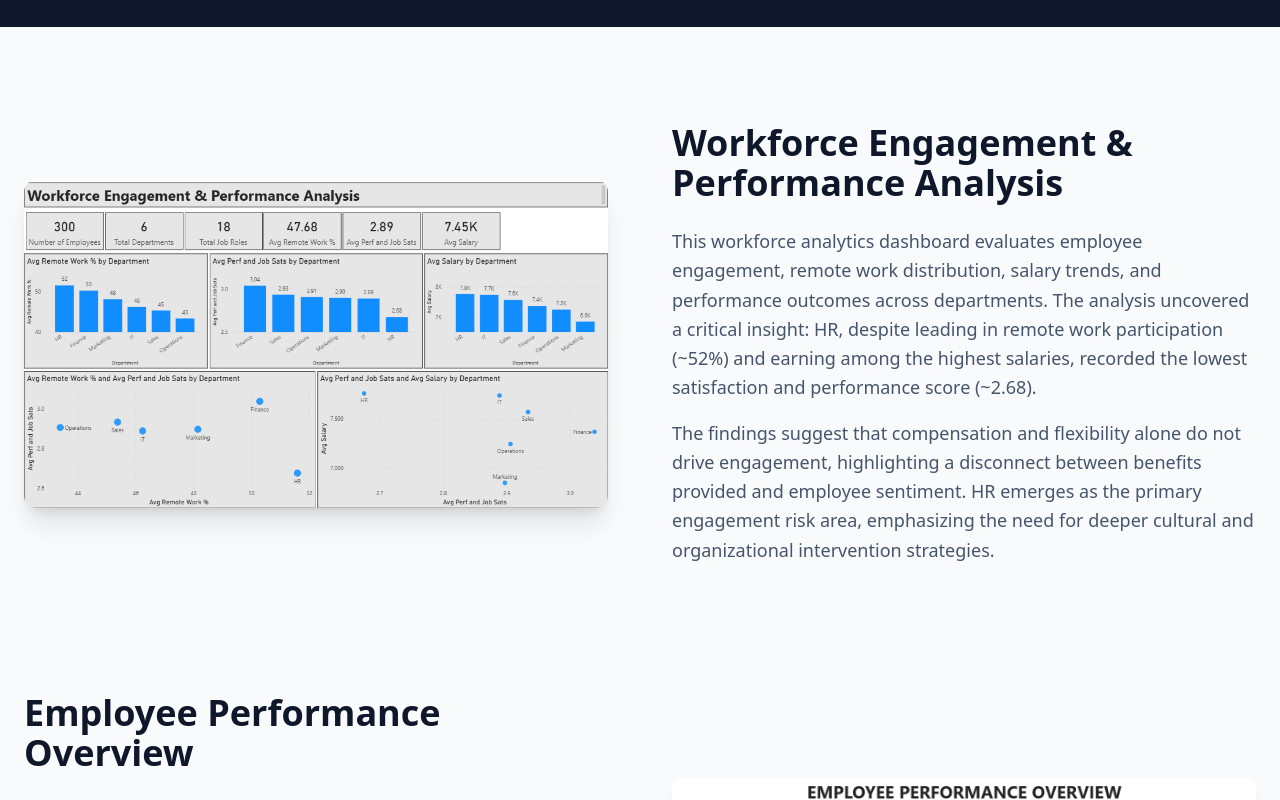
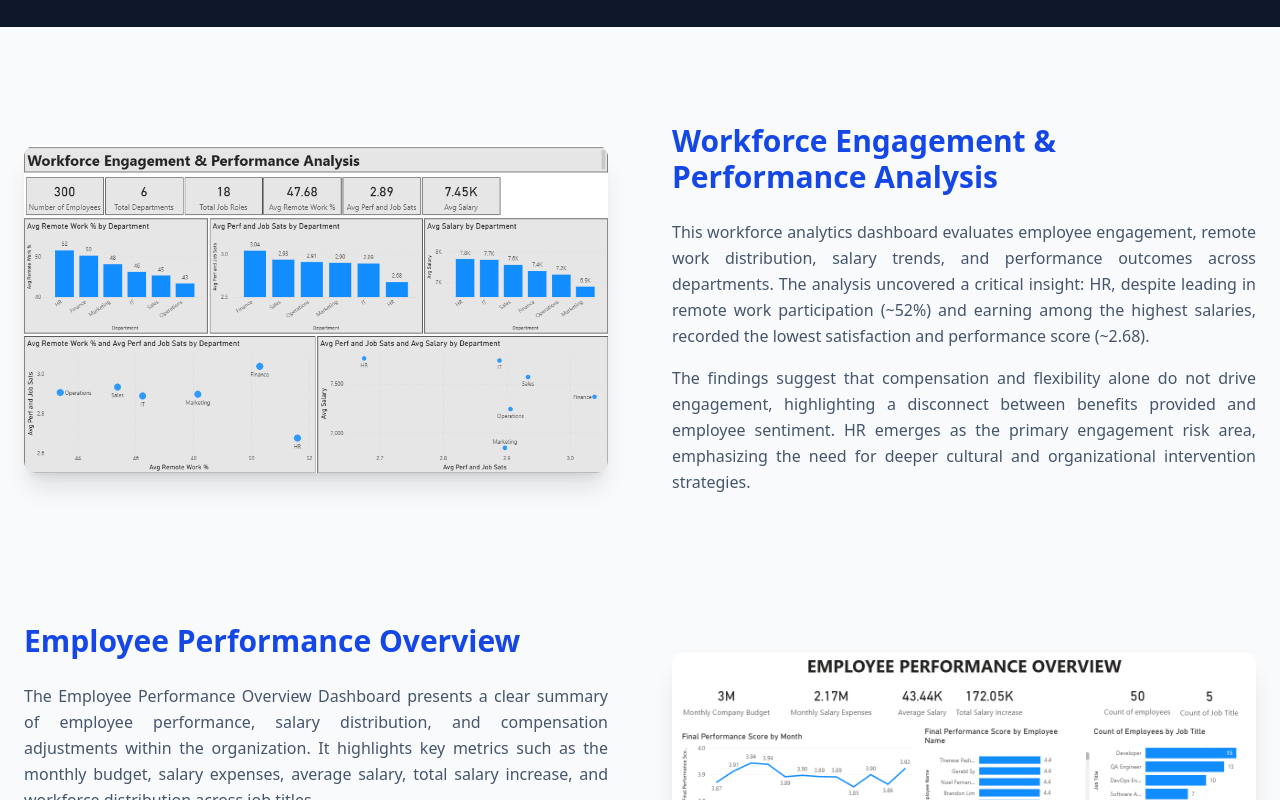
Before and after one commit to adrianefrndz/eds, a React (Vite) app: page / in a window 1280 px wide. Shown: the part 3020-3820 px from the top of the page. Built offline with nearby package versions, Linux system fonts and the light colour scheme.

Commit message:
small updates

```diff
--- a/src/components/sections/DataAnalyticsProjects.tsx
+++ b/src/components/sections/DataAnalyticsProjects.tsx
@@ -19,15 +19,15 @@ const DataAnalyticsProjects = () => {
 
             {/* Content */}
             <div className={`${index % 2 !== 0 ? "md:order-1" : ""}`}>
-              <h2 className="text-3xl md:text-4xl font-bold text-slate-900 mb-6">
+              <h2 className="text-3xl md:text-3xl font-bold text-blue-700 mb-6">
                 {project.title}
               </h2>
 
-              <p className="text-lg text-slate-600 leading-relaxed">
+              <p className="text-md text-slate-600 leading-relaxed text-justify">
                 {project.description}
               </p>
 
-              <p className="text-lg text-slate-600 mt-4 leading-relaxed">
+              <p className="text-md text-slate-600 mt-4 leading-relaxed text-justify">
                 {project.description2}
               </p>
             </div>
```
